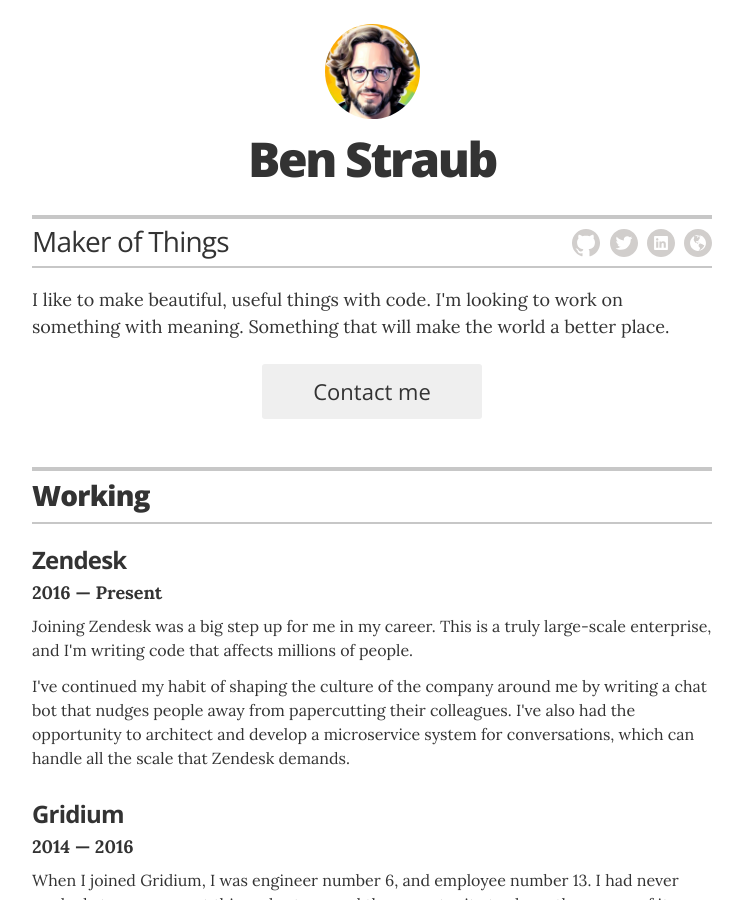
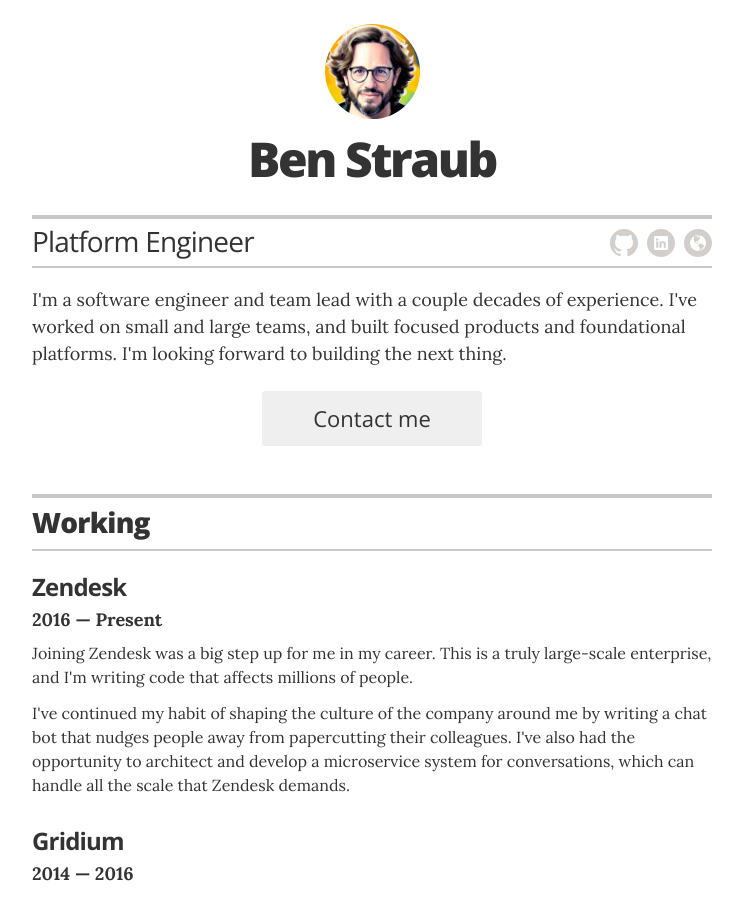
Before and after one commit to ben/cv, a Jekyll site: the page built from index.html, in a window 1280 px wide and 900 px high. Shown: the whole window, without its empty margins (268-1011 px from the left). Built offline with Jekyll 4.4.1, drawn with Linux system fonts in a browser that asks for light colours.

Commit message:
Update the basics

```diff
--- a/_config.yml
+++ b/_config.yml
@@ -11,7 +11,7 @@
 # Resume settings
 resume_avatar:                  "true"
 resume_name:                    "Ben Straub"
-resume_title:                   "Maker of Things"
+resume_title:                   "Platform Engineer"
 resume_contact_email:           "ben@straub.cc"
 
 # use "yes" to display the email contact button,
@@ -34,7 +34,7 @@
 # uncomment the options you wish to display, and add your own URL
 resume_social_links:
   resume_github_url:            "https://github.com/ben"
-  resume_twitter_url:           "http://twitter.com/benstraub"
+  # resume_twitter_url:           "http://twitter.com/benstraub"
   # resume_dribbble_url:          "https://dribbble.com/jag"
   # resume_facebook_url:          "insert Facebook URL here"
   resume_linkedin_url:          "https://www.linkedin.com/in/benstraub1"
--- a/_layouts/resume.html
+++ b/_layouts/resume.html
@@ -28,8 +28,9 @@
 
             <div class="executive-summary">
                 <p>
-                    I like to make beautiful, useful things with code. I'm looking to work on something with meaning.
-                    Something that will make the world a better place.
+                    I'm a software engineer and team lead with a couple decades of experience.
+                    I've worked on small and large teams, and built focused products and foundational platforms.
+                    I'm looking forward to building the next thing.
                 </p>
             </div>
 
```
